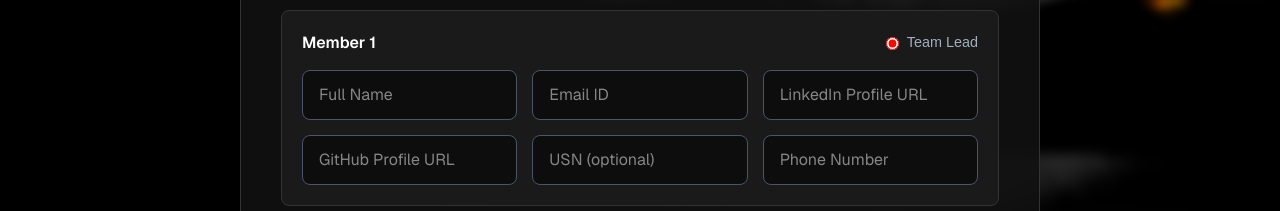
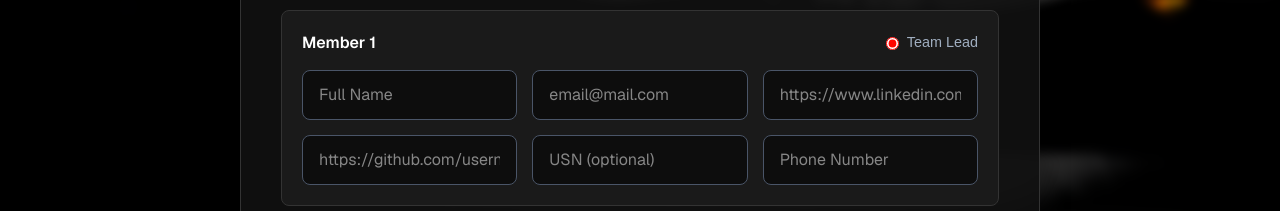
Before and after one commit to tejasva-vardhan/Hackman_V8, a Next.js app in the folder frontend/: page /registration in a window 1280 px wide. Shown: the part 589-800 px from the top of the page. Built offline with nearby package versions, Linux system fonts and the light colour scheme; a web font is replaced by a local one.

Commit message:
fixed placeholder

```diff
--- a/frontend/src/components/RegistrationForm.tsx
+++ b/frontend/src/components/RegistrationForm.tsx
@@ -256,7 +256,7 @@ const RegistrationForm: React.FC = () => {
                   <div className={styles.fieldControl}>
                     <input
                       type="email"
-                      placeholder="Email ID"
+                      placeholder="email@mail.com"
                       className={styles.input}
                       value={member.email}
                       onChange={(e) => handleMemberChange(member.id, 'email', e.target.value)}
@@ -269,7 +269,7 @@ const RegistrationForm: React.FC = () => {
                   <div className={styles.fieldControl}>
                     <input
                       type="url"
-                      placeholder="LinkedIn Profile URL"
+                      placeholder="https://www.linkedin.com/in/username"
                       className={styles.input}
                       value={member.linkedin || ''}
                       onChange={(e) => handleMemberChange(member.id, 'linkedin', e.target.value)}
@@ -282,7 +282,7 @@ const RegistrationForm: React.FC = () => {
                   <div className={styles.fieldControl}>
                     <input
                       type="url"
-                      placeholder="GitHub Profile URL"
+                      placeholder="https://github.com/username"
                       className={styles.input}
                       value={member.github || ''}
                       onChange={(e) => handleMemberChange(member.id, 'github', e.target.value)}
```
